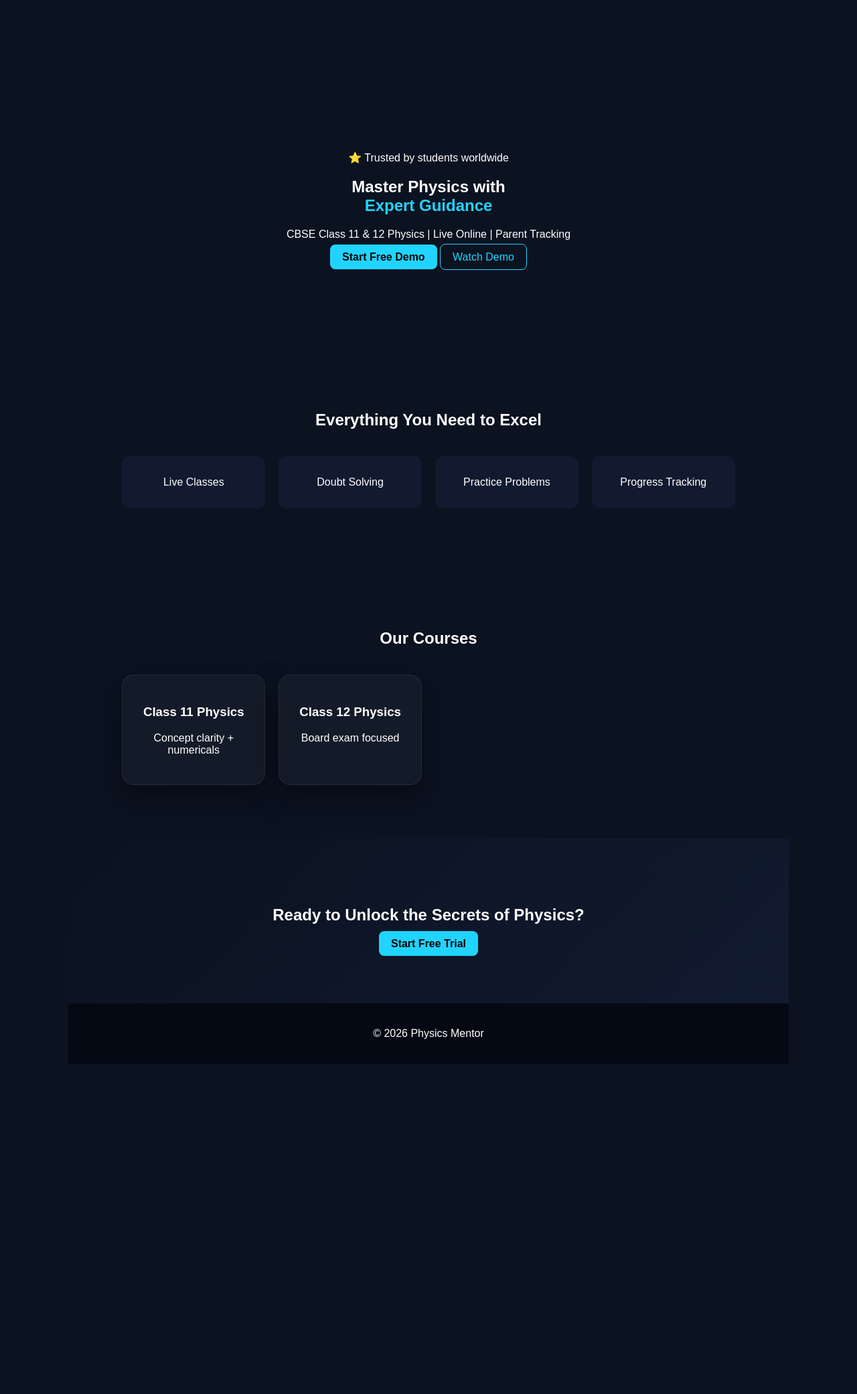
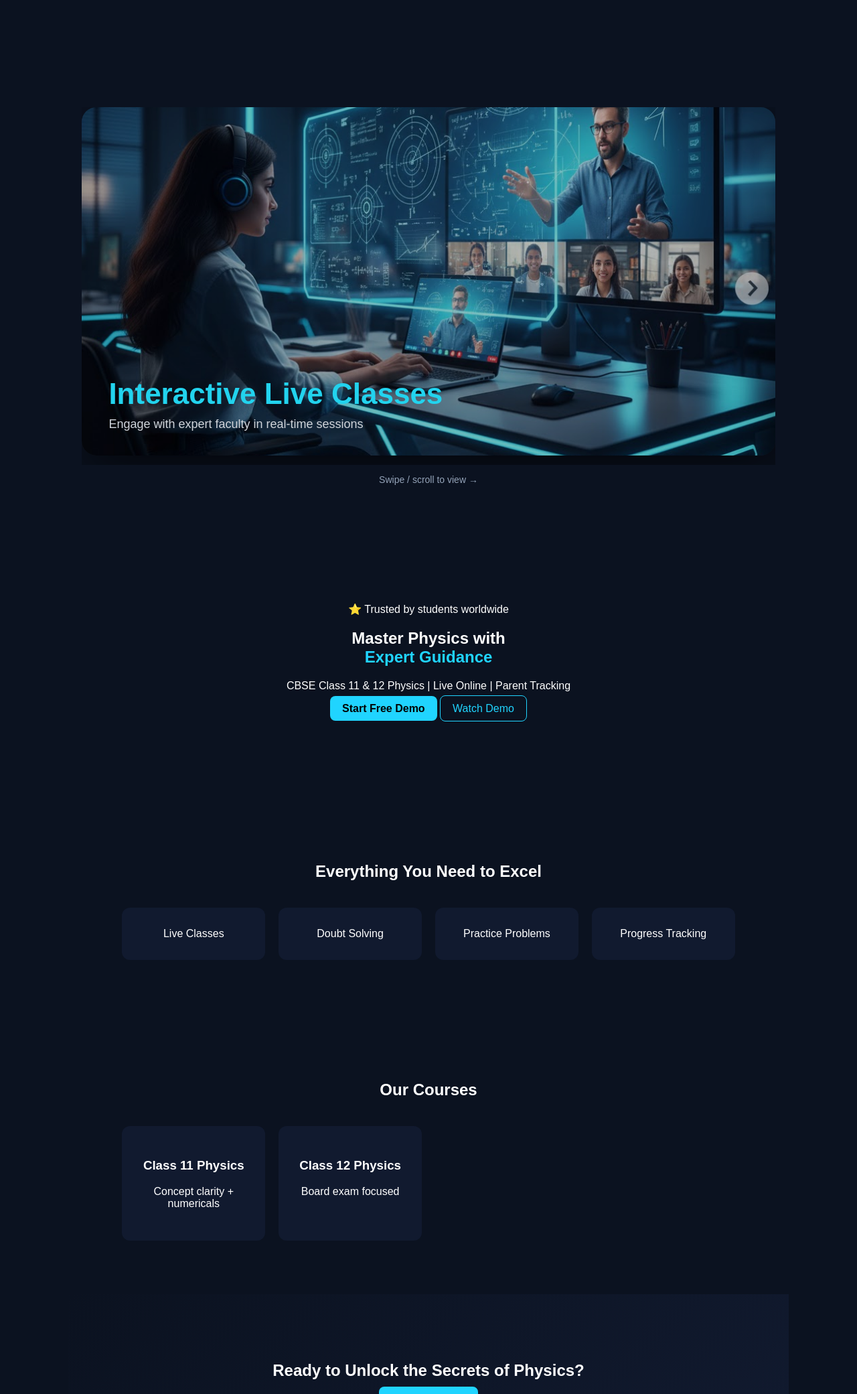
Before and after one commit to Vyshcm/Physics_Mentor_Trial, a Django app: page / in a window 1280 px wide. Shown: the part 90-2171 px from the top of the page at 67% size. Before the commit the page ends 1641 px from the top, so only its background shows below. Run offline with Django 5.2, Linux system fonts and the light colour scheme.

Commit message:
home page and courses page modified

```diff
--- a/physics_mentor/static/css/style.css
+++ b/physics_mentor/static/css/style.css
@@ -74,11 +74,12 @@ body {
     margin-top: 40px;
 }
 
-.card, .course-card {
-    background: #111a2f;
+.card, .home-course-card {
+    background-color: #111a2f;
     padding: 30px;
     border-radius: 12px;
 }
+
 
 .cta {
     text-align: center;
@@ -97,7 +98,106 @@ body {
 
 
 
-/* ===== Courses Page v2 (Premium) ===== */
+/* ===== Feature Carousel (CSS Only) ===== */
+
+.feature-carousel {
+  max-width: 1200px;
+  margin: 70px auto 40px;
+  padding: 0 20px;
+}
+
+/* Horizontal carousel track */
+.feature-track {
+  display: flex;
+  gap: 22px;
+  overflow-x: auto;
+  scroll-snap-type: x mandatory;
+  padding-bottom: 14px;
+}
+
+/* Hide scroll bar */
+.feature-track::-webkit-scrollbar {
+  display: none;
+}
+.feature-track {
+  -ms-overflow-style: none;
+  scrollbar-width: none;
+}
+
+/* Each slide */
+.feature-slide {
+  position: relative;
+  min-width: 100%;
+  scroll-snap-align: center;
+  border-radius: 22px;
+  overflow: hidden;
+  box-shadow: 0 30px 80px rgba(0, 0, 0, 0.6);
+  background: rgba(255, 255, 255, 0.03);
+}
+
+/* Equal-size images */
+.feature-slide img {
+  width: 100%;
+  height: 520px;         /* ✅ Forces same height for all */
+  object-fit: cover;     /* ✅ Crop nicely */
+  display: block;
+  filter: brightness(0.75);
+}
+
+/* Overlay */
+.feature-overlay {
+  position: absolute;
+  left: 40px;
+  bottom: 36px;
+  max-width: 560px;
+}
+
+.feature-overlay h2 {
+  font-size: 44px;
+  font-weight: 900;
+  color: #22d3ee;
+  margin: 0 0 10px 0;
+}
+
+.feature-overlay p {
+  font-size: 18px;
+  color: #d1d5db;
+  margin: 0;
+}
+
+/* Hint text under carousel */
+.feature-hint {
+  text-align: center;
+  margin-top: 14px;
+  color: #94a3b8;
+  font-size: 14px;
+}
+
+/* Responsive */
+@media (max-width: 768px) {
+  .feature-slide img {
+    height: 380px;
+  }
+
+  .feature-overlay {
+    left: 18px;
+    bottom: 18px;
+    max-width: 90%;
+  }
+
+  .feature-overlay h2 {
+    font-size: 28px;
+  }
+
+  .feature-overlay p {
+    font-size: 15px;
+  }
+}
+
+
+
+
+/* ===== Courses Page v2 (Premium + Background Images) ===== */
 
 .courses-wrap {
   max-width: 1100px;
@@ -152,14 +252,73 @@ body {
   }
 }
 
+/* ===== CARD (with image background) ===== */
 .course-card {
-  background: rgba(255, 255, 255, 0.04);
-  border: 1px solid rgba(255, 255, 255, 0.07);
+  position: relative;
+  overflow: hidden;
   border-radius: 18px;
   padding: 26px;
-  box-shadow: 0 18px 45px rgba(0, 0, 0, 0.35);
+  min-height: 560px;
+
+  border: 1px solid rgba(255, 255, 255, 0.08);
+  box-shadow: 0 18px 45px rgba(0, 0, 0, 0.45);
+
+  /* fallback bg if image missing */
+  background: rgba(255, 255, 255, 0.04);
+
+  color: #ffffff;
 }
 
+/* DARK OVERLAY for readability */
+.course-card::before {
+  content: "";
+  position: absolute;
+  inset: 0;
+  background: linear-gradient(
+    to top,
+    rgba(2, 6, 23, 0.93),
+    rgba(2, 6, 23, 0.55)
+  );
+  z-index: 0;
+}
+
+/* subtle glow */
+.course-card::after {
+  content: "";
+  position: absolute;
+  inset: 0;
+  background: radial-gradient(
+    circle at 20% 10%,
+    rgba(34, 211, 238, 0.12),
+    transparent 55%
+  );
+  z-index: 0;
+  pointer-events: none;
+}
+
+/* ensure content above overlays */
+.course-card > * {
+  position: relative;
+  z-index: 1;
+}
+
+/* ✅ YOUR uploaded images */
+.class11-bg {
+  background: url("../images/phy_mentor_img1.png") center / cover no-repeat;
+}
+
+.class12-bg {
+  background: url("../images/phy_mentor_img2.png") center / cover no-repeat;
+}
+
+/* hover effect */
+.course-card:hover {
+  transform: translateY(-3px);
+  transition: 0.25s ease;
+  border-color: rgba(34, 211, 238, 0.18);
+}
+
+/* ===== TAGS ===== */
 .course-top {
   display: flex;
   justify-content: flex-start;
--- a/physics_mentor/templates/website/courses.html
+++ b/physics_mentor/templates/website/courses.html
@@ -1,4 +1,5 @@
 {% extends "base.html" %}
+{% load static %}
 {% block content %}
 
 <section class="courses-wrap">
@@ -14,7 +15,7 @@
 
   <div class="courses-grid">
     <!-- Class 11 -->
-    <article class="course-card">
+    <article class="course-card class11-bg">
       <div class="course-top">
         <span class="tag tag-blue">CBSE</span>
       </div>
@@ -46,7 +47,7 @@
     </article>
 
     <!-- Class 12 -->
-    <article class="course-card">
+    <article class="course-card class12-bg">
       <div class="course-top">
         <span class="tag tag-yellow">CBSE</span>
       </div>
--- a/physics_mentor/templates/website/home.html
+++ b/physics_mentor/templates/website/home.html
@@ -1,7 +1,46 @@
 {% extends 'base.html' %}
+{% load static %}
 
 {% block content %}
 
+<!-- ===== Feature Carousel (CSS-only) ===== -->
+<section class="feature-carousel">
+  <div class="feature-track">
+
+    <!-- Slide 1 -->
+    <article class="feature-slide">
+      <img src="{% static 'images/phy_mentor_img3.jpg' %}" alt="Interactive Live Classes">
+      <div class="feature-overlay">
+        <h2>Interactive Live Classes</h2>
+        <p>Engage with expert faculty in real-time sessions</p>
+      </div>
+    </article>
+
+    <!-- Slide 2 -->
+    <article class="feature-slide">
+      <img src="{% static 'images/phy_mentor_img4.jpg' %}" alt="Parent Tracking">
+      <div class="feature-overlay">
+        <h2>Track Progress, Stay Informed</h2>
+        <p>Parents gain insights into student’s academic journey</p>
+      </div>
+    </article>
+
+    <!-- Slide 3 -->
+    <article class="feature-slide">
+      <img src="{% static 'images/phy_mentor_img5.jpg' %}" alt="Quizzes & Exams">
+      <div class="feature-overlay">
+        <h2>Quizzes, Exams & Beyond</h2>
+        <p>Daily quizzes, unit tests, and practice tests</p>
+      </div>
+    </article>
+
+  </div>
+
+  <p class="feature-hint">Swipe / scroll to view →</p>
+</section>
+
+
+<!-- ===== Your existing sections below ===== -->
 <section class="hero">
     <p class="trusted">⭐ Trusted by students worldwide</p>
 
@@ -35,11 +74,11 @@
     <h2>Our Courses</h2>
 
     <div class="course-grid">
-        <div class="course-card">
+        <div class="home-course-card">
             <h3>Class 11 Physics</h3>
             <p>Concept clarity + numericals</p>
         </div>
-        <div class="course-card">
+        <div class="home-course-card">
             <h3>Class 12 Physics</h3>
             <p>Board exam focused</p>
         </div>
```
Also changed, not shown: other parts of physics_mentor/static/css/style.css (+18 -10 lines), physics_mentor/static/images/phy_mentor_img1.png (added), physics_mentor/static/images/phy_mentor_img2.png (added), physics_mentor/static/images/phy_mentor_img3.jpg (added), physics_mentor/static/images/phy_mentor_img4.jpg (added), physics_mentor/static/images/phy_mentor_img5.jpg (added).
